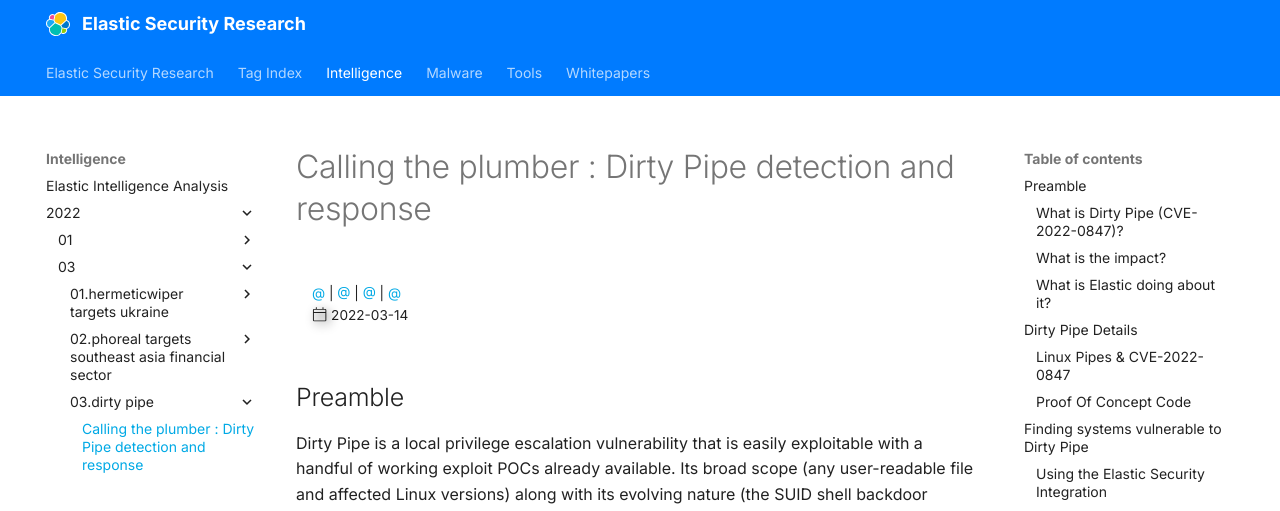
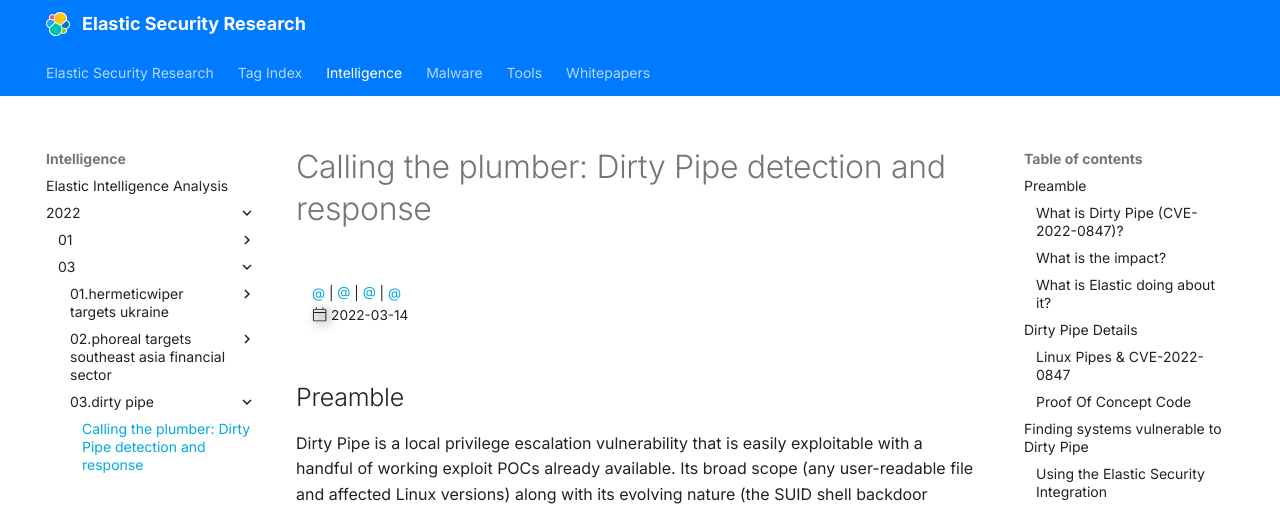
Before and after one commit to elastic/security-research, an MkDocs documentation site: the page built from content/intelligence/2022/03/03.dirty-pipe/article.md, in a window 1280 px wide and 900 px high. Shown: the top 511 px of the window. Built offline with MkDocs 1.6.1 and Material for MkDocs 9.7.7, drawn with Linux system fonts in a browser that asks for light colours; some of the changed text lies outside the part shown.

```diff
--- a/content/intelligence/2022/03/03.dirty-pipe/article.md
+++ b/content/intelligence/2022/03/03.dirty-pipe/article.md
@@ -1,5 +1,5 @@
 ---
-title: "Calling the plumber : Dirty Pipe detection and response"
+title: "Calling the plumber: Dirty Pipe detection and response"
 description: "Elastic Security is releasing detection logic for the Dirty Pipe exploit."
 summary_blog: ""
 date: 2022-03-14
@@ -87,7 +87,7 @@ Additionally, you can use the [Osquery Manager integration](https://docs.elastic
 
 ## Detecting CVE-2022-0847 exploitation using Auditd
 
-`[Auditd](https://linux.die.net/man/8/auditd)` is the userspace component of the Linux Auditing System. Auditd stands for Audit Daemon and is a background running service responsible for collecting and writing log files to disk. The Linux Audit System includes a kernel component that hooks system calls and communicates those to `Auditd`. `Auditd` is capable of logging System Calls, File Access, and certain pre-configured Audit events.
+[`Auditd`](https://linux.die.net/man/8/auditd) is the userspace component of the Linux Auditing System. Auditd stands for Audit Daemon and is a background running service responsible for collecting and writing log files to disk. The Linux Audit System includes a kernel component that hooks system calls and communicates those to `Auditd`. `Auditd` is capable of logging System Calls, File Access, and certain pre-configured Audit events.
 
 You can install and enable `Auditd` for free with the package manager on your Linux distribution of choice.
 
```
